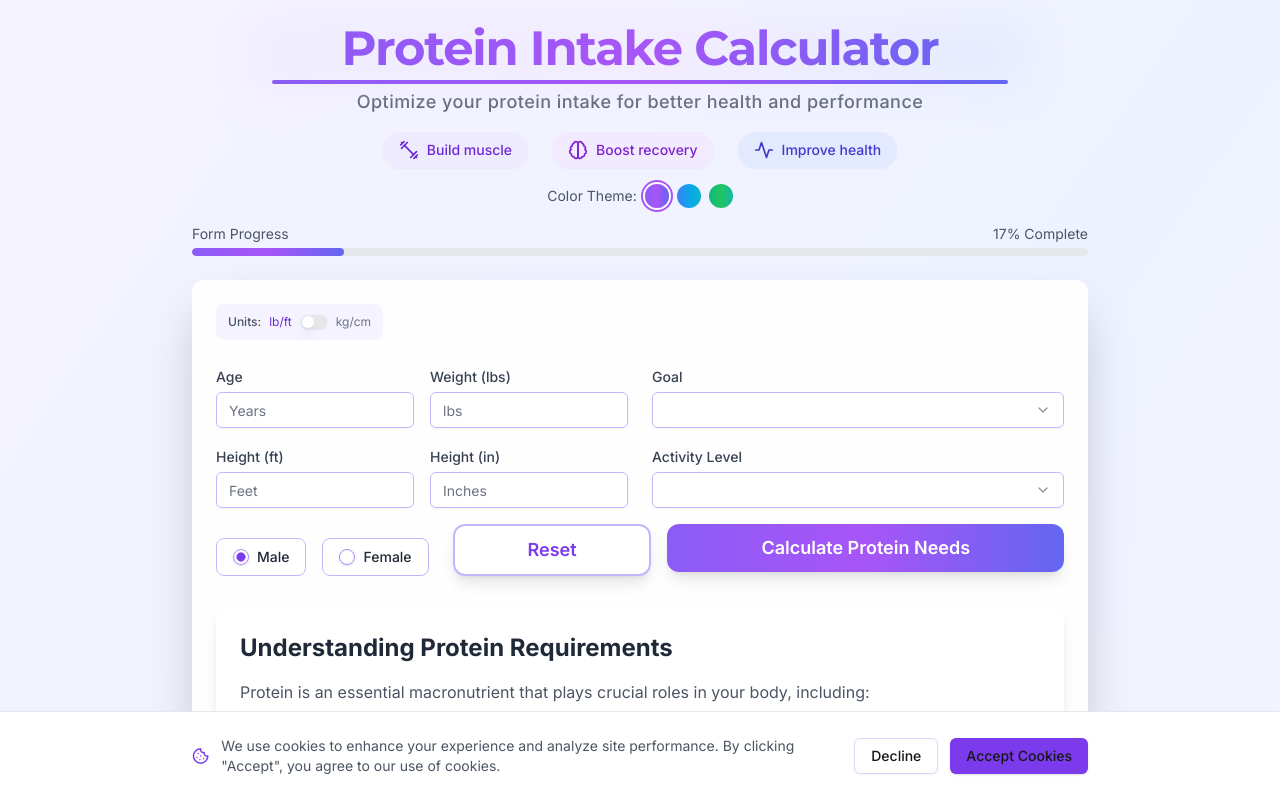
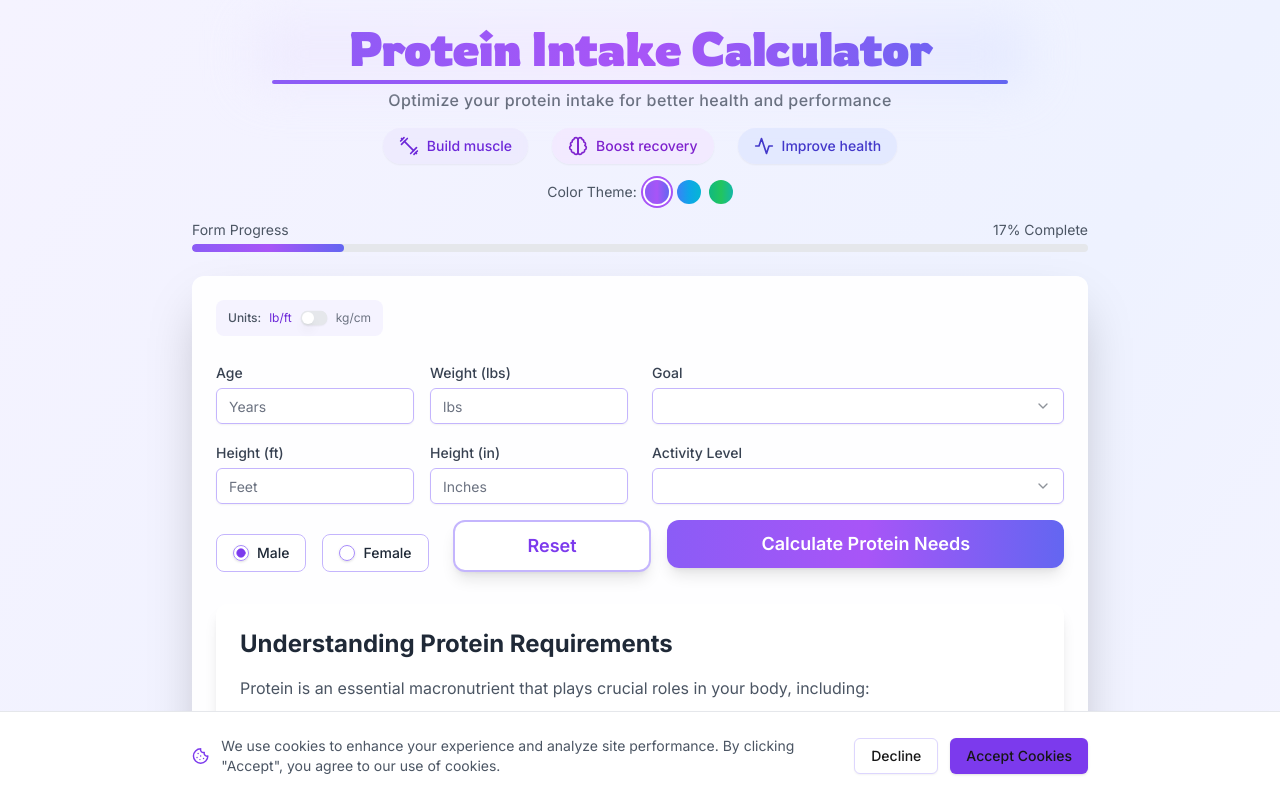
Before and after one commit to Paulsum1985/protein-calculator, a Next.js app: page / in a window 1280 px wide. Shown: the top 798 px of the page. Built offline with nearby package versions, Linux system fonts and the light colour scheme.

Commit message:
change heading font

```diff
--- a/src/app/page.tsx
+++ b/src/app/page.tsx
@@ -272,7 +272,7 @@ return (
   <div className="relative inline-block w-full max-w-3xl px-4">
     {/* Add Google Fonts import */}
     <style jsx global>{`
-      @import url('https://fonts.googleapis.com/css2?family=Montserrat:wght@700&family=Inter:wght@400;500&display=swap');
+      @import url('https://fonts.googleapis.com/css2?family=Rowdies:wght@700&family=Inter:wght@400;500&display=swap');
     `}</style>
 
     <div className="absolute -inset-1 bg-gradient-to-r from-violet-100 via-purple-100 to-indigo-100 rounded-lg blur-xl opacity-70" />
@@ -280,7 +280,7 @@ return (
     {/* Title Content */}
     <div className="relative">
       <h1
-        style={{ fontFamily: "'Montserrat', sans-serif" }}
+        style={{ fontFamily: "'Rowdies', cursive" }}
         className={`text-3xl sm:text-4xl md:text-5xl font-bold bg-gradient-to-r ${themes[safeTheme].title} text-transparent bg-clip-text tracking-tight leading-tight`}
       >
         Protein Intake Calculator
@@ -295,7 +295,7 @@ return (
   {/* Subtitle */}
   <p
     style={{ fontFamily: "'Inter', sans-serif" }}
-    className="mt-2 text-gray-600 text-sm sm:text-base md:text-lg font-medium tracking-wide px-4"
+    className="mt-2 text-gray-600 text-xs sm:text-sm md:text-base font-medium tracking-wide px-4"
   >
     Optimize your protein intake for better health and performance
   </p>
```
